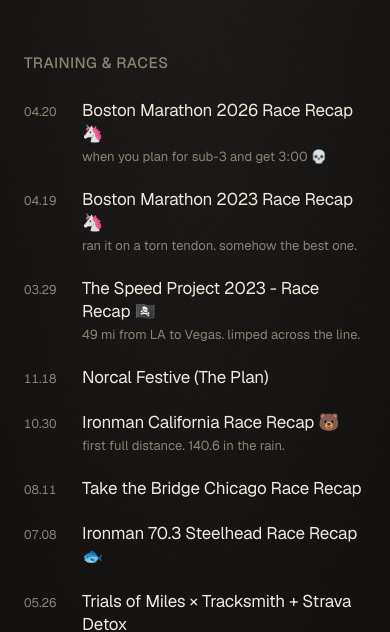
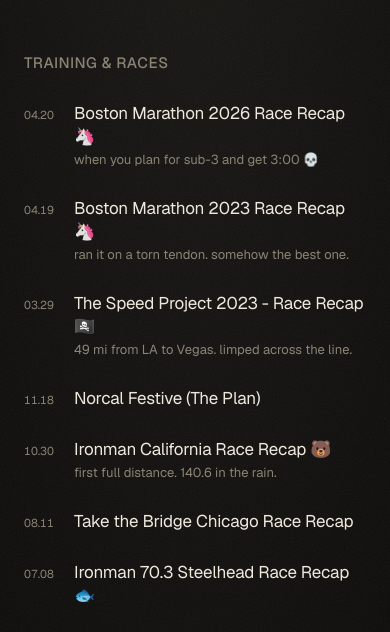
Before and after one commit to elimchayseng/limchayseng_blog, an Astro site: page / in a window 390 px wide. Shown: the part 192-824 px from the top of the page. Built offline with nearby package versions, Linux system fonts and the light colour scheme; Astro itself is replaced by a stand-in of ours.

Commit message:
polish homepage columns on mobile
When the two category columns stack on narrow screens, separate them with
more spacing instead of a divider line. On phones, tighten the date column
to give titles more room and bump row padding for comfier tap targets.

```diff
--- a/src/pages/index.astro
+++ b/src/pages/index.astro
@@ -240,9 +240,11 @@ const COLUMNS = [
 				.page {
 					padding: 48px 40px;
 				}
+				/* Stack the categories as full-width sections. Lean on extra
+				   spacing (not a divider line) to keep the two groups distinct. */
 				.columns {
 					grid-template-columns: 1fr;
-					gap: 48px;
+					gap: 64px;
 				}
 			}
 
@@ -257,6 +259,15 @@ const COLUMNS = [
 					flex-direction: column;
 					gap: 8px;
 				}
+				/* Reclaim width for titles and give rows comfier tap targets. */
+				.row {
+					gap: 12px;
+					padding: 14px 0;
+				}
+				.date {
+					width: 38px;
+					font-size: 11.5px;
+				}
 				.title {
 					font-size: 17px;
 				}
```
